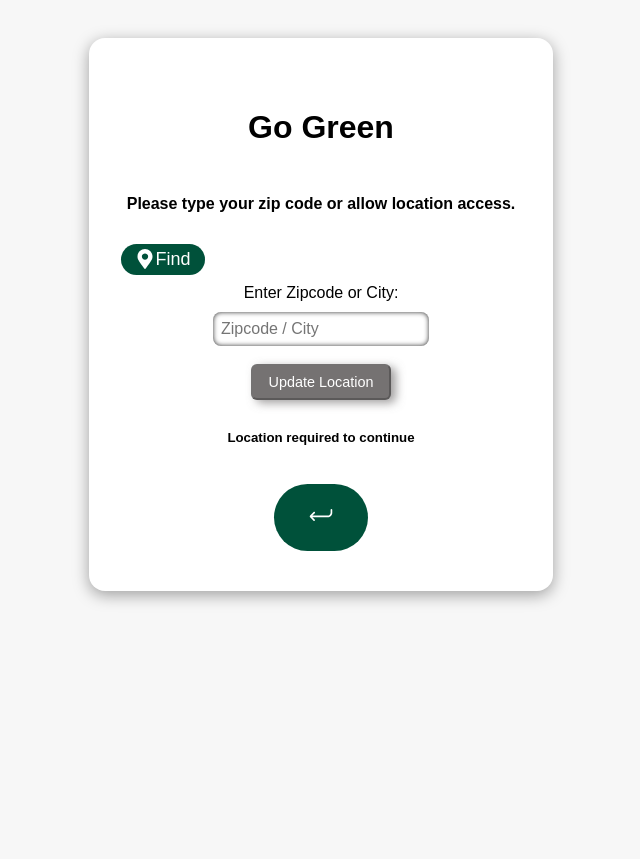
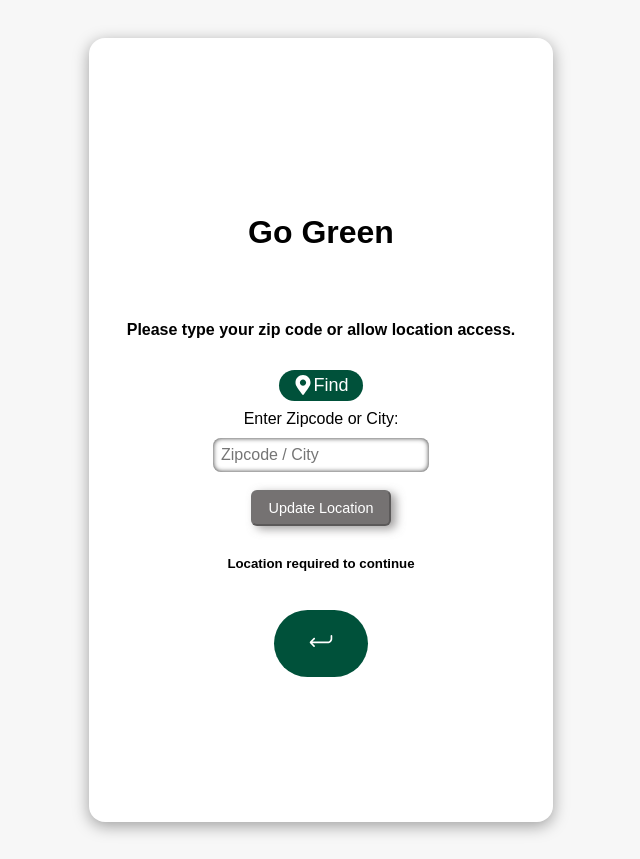
Before and after one commit to Mokhtarizara/Go-Green-CS160, a React (Vite) app: page / in a window 1280 px wide. Shown: the whole page, without its empty margins (319-959 px from the left). Before the commit the page ends 800 px from the top, so only its background shows below. Built offline with nearby package versions, Linux system fonts and the light colour scheme.

Commit message:
centered location button and txt on home screen

```diff
--- a/src/index.css
+++ b/src/index.css
@@ -18,6 +18,11 @@ body {
   border-radius: 1rem;
   box-shadow: 0 4px 16px rgba(0, 0, 0, 0.36);
   text-align: center;
+  display: flex;
+  flex-direction: column;
+  justify-content: center;
+  align-items: center;
+  min-height: 90vh;
 }
 
 /* Header */
@@ -313,13 +318,13 @@ body {
   }
 }
 
-
-
-
 .recenter-container {
   margin-top: 2rem;
   margin-bottom: 2rem;
   padding: 1rem;
+  margin-left: auto;
+  margin-right: auto;
+  max-width: 400px;
 }
 
 /* Title */
```
